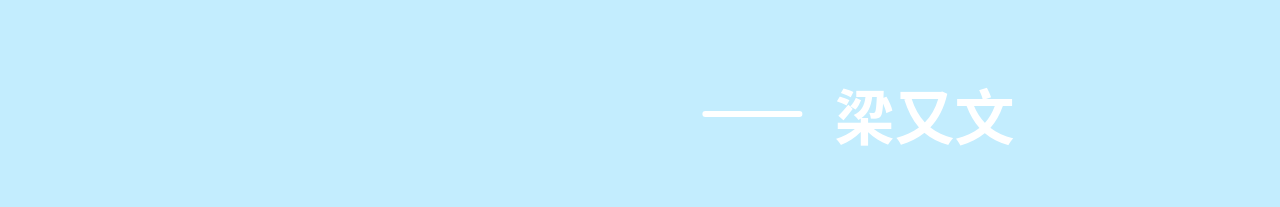
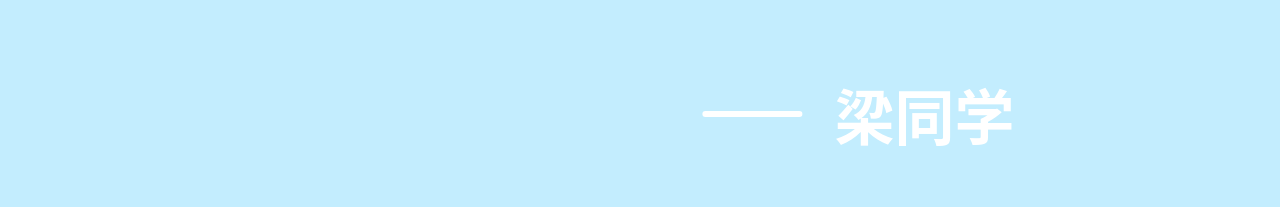
Before and after one commit to Layouwen/personal-website, a Vue app: page /index in a window 1280 px wide. Shown: the part 360-567 px from the top of the page. Built offline with nearby package versions, Linux system fonts and the light colour scheme.

Commit message:
modify Home content

```diff
--- a/src/views/Home.vue
+++ b/src/views/Home.vue
@@ -4,7 +4,7 @@
     <p>希望我们都能坚持住这种孤独</p>
     <div class="actor_wrapper">
       <div class="line" />
-      <p>梁又文</p>
+      <p>梁同学</p>
     </div>
     <router-link to="works">
       <button class="start">start</button>
@@ -13,8 +13,8 @@
 </template>
 
 <script lang="ts">
-import { Component, Vue } from 'vue-property-decorator'
-import Nav from '@/components/Header.vue'
+import { Component, Vue } from 'vue-property-decorator';
+import Nav from '@/components/Header.vue';
 
 @Component({
   components: {
```
